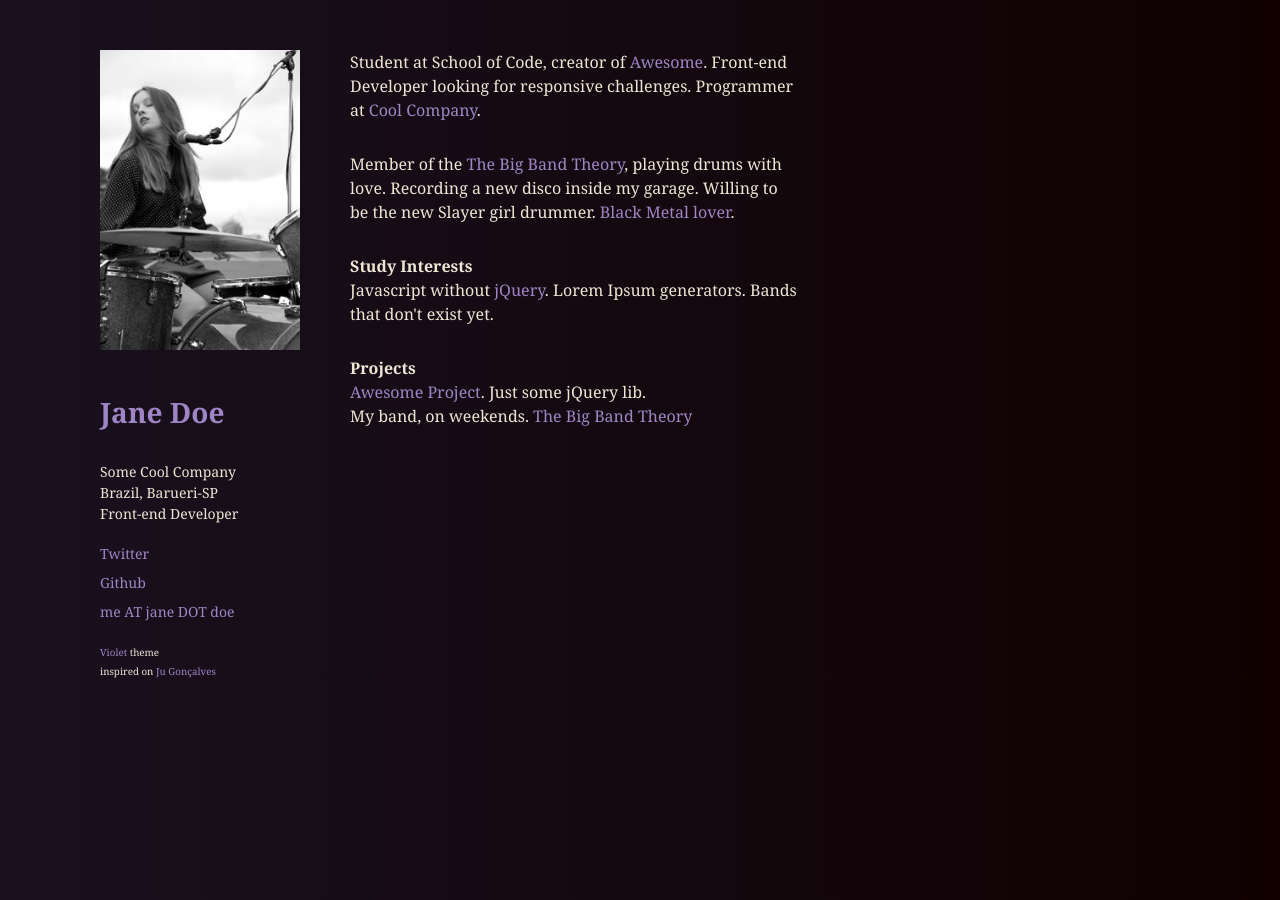
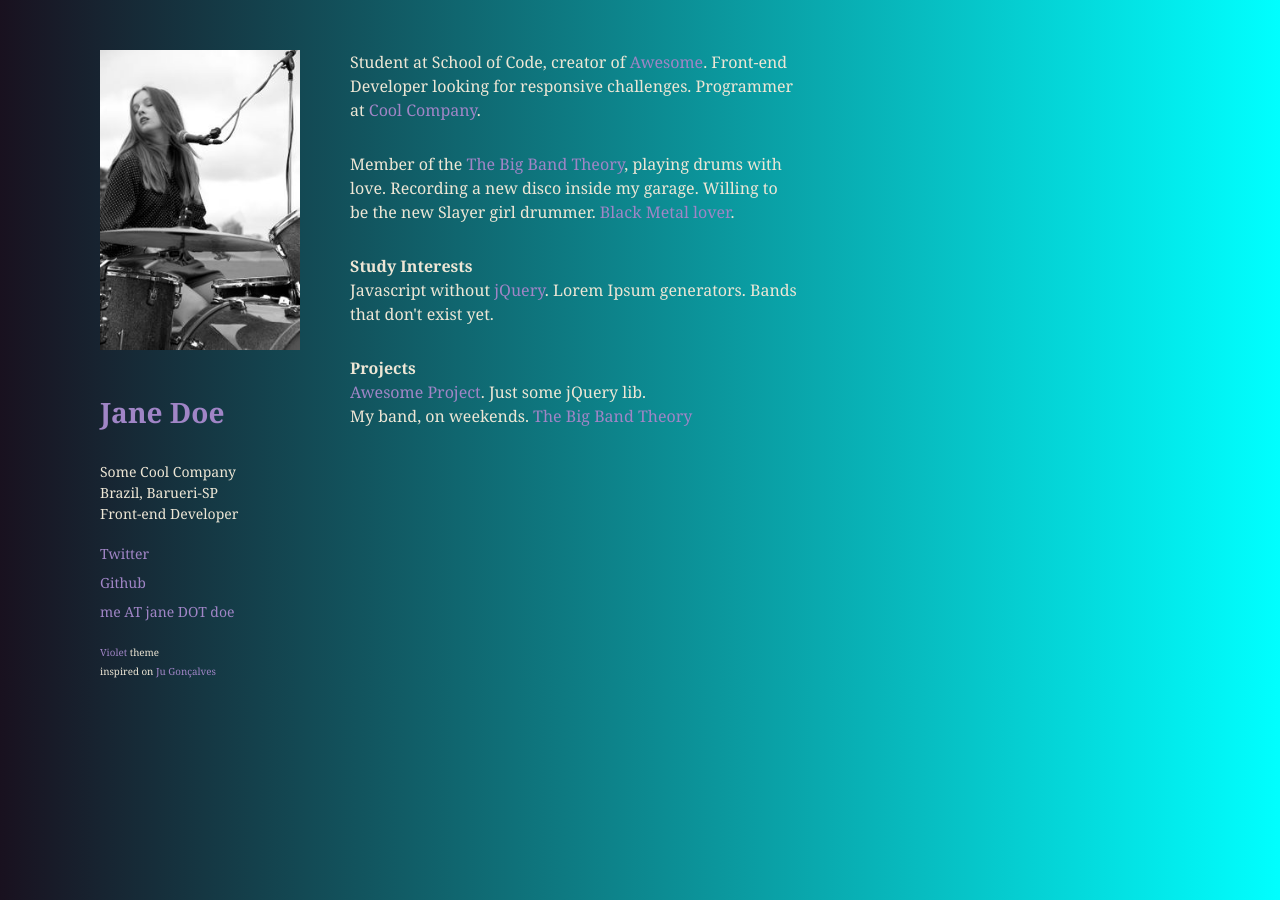
Before and after one commit to moyucanchi/MyPages, a Jekyll site: the page built from index.html, in a window 1280 px wide. Built offline with Jekyll 4.4.1, drawn with Linux system fonts in a browser that asks for light colours.

Commit message:
changed color2

```diff
--- a/_sass/home.sass
+++ b/_sass/home.sass
@@ -7,7 +7,7 @@ body
   background: -moz-linear-gradient(left, #19111f 0%, #100000 100%)
   background: -o-linear-gradient(left, #19111f 0%, #100000 100%)
   background: -ms-linear-gradient(left, #19111f 0%, #100000 100%)
-  background: linear-gradient(to right, #19111f 0%, #100000 100%)
+  background: linear-gradient(to right, #19111f 0%, #00FFFF 100%)
   color: $beta
   font-family: $font
   font-size: 14px
```
